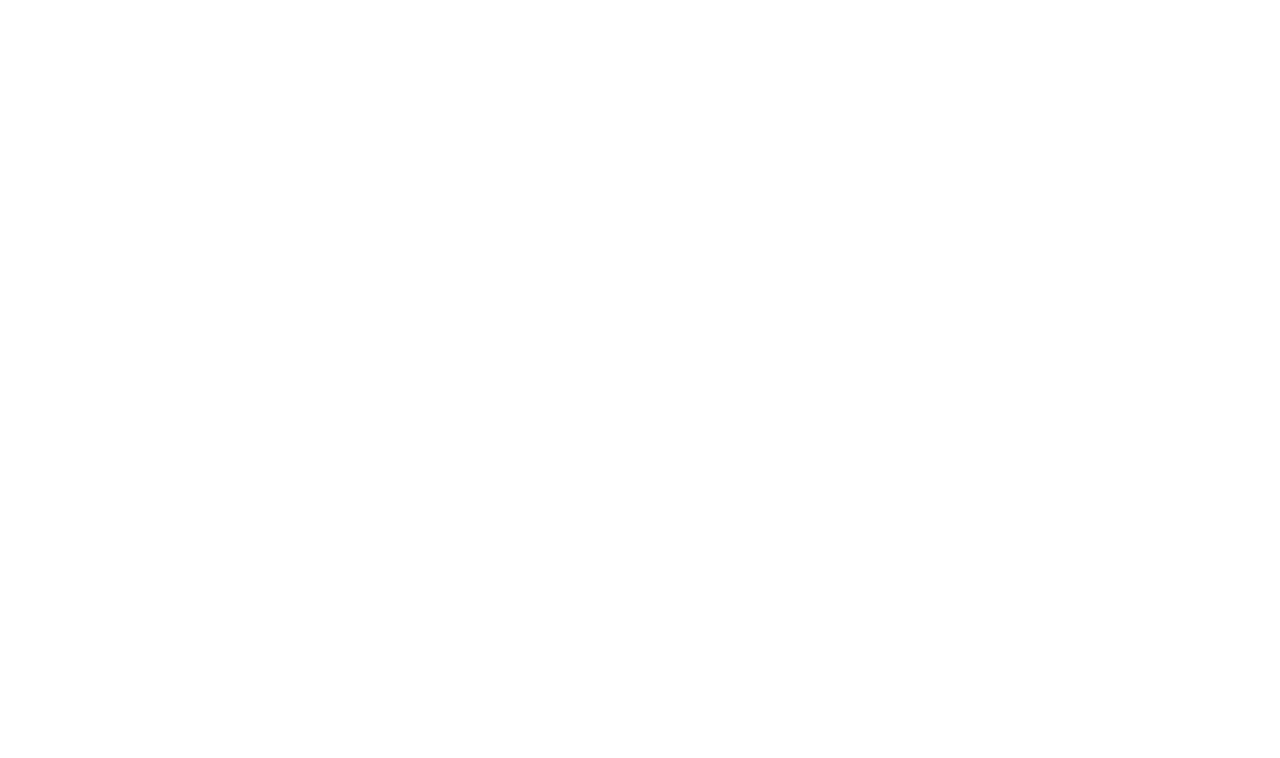
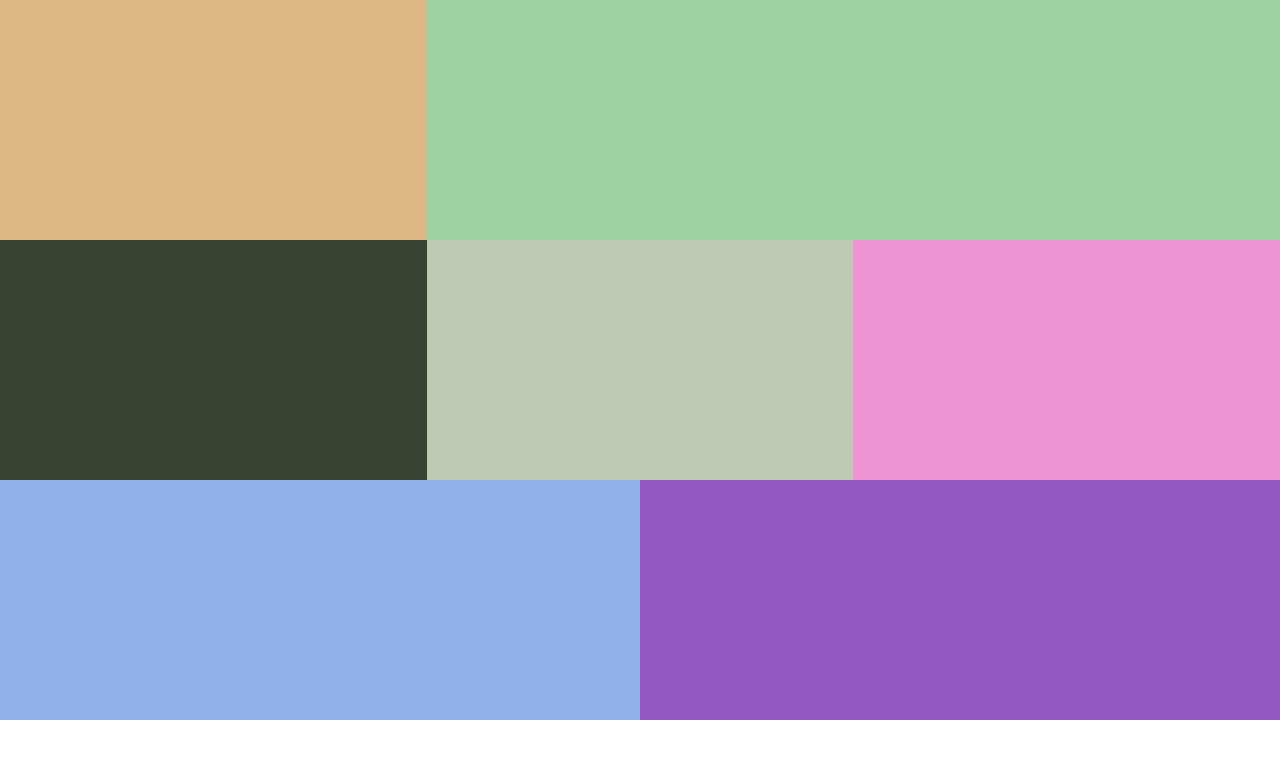
Before and after one commit to Andreardilado/23_septiembre, a plain HTML site: page index.html in a window 1280 px wide. Drawn offline with Linux system fonts and the light colour scheme.

Commit message:
septienbre 23

```diff
--- a/css/app.css
+++ b/css/app.css
@@ -0,0 +1,83 @@
+body {
+    margin: 0px;
+    padding: 0px;
+}
+
+main {
+    margin: 0px;
+    padding: 0px;
+}
+
+/*Contenedor 1*/
+.container1 {
+    width: 100%;
+    display: flex;
+    background-color: rgb(0, 0, 0);
+}
+
+/*Columna 1*/
+.container1 .col1 {
+    width: 33.33%;
+    height: 30vh;
+    background-color: burlywood;
+}
+
+/*columna2*/
+
+.container1 .col2 {
+    width: 66.66%;
+    height: 30vh;
+    background-color: rgb(158, 211, 163);
+}
+/*contenedor 2 y fila 1*/
+
+.container2 .row {
+    display: flex;
+    background-color: rgb(0, 0, 0);
+
+}
+
+/*columna3*/
+
+.container2 .row .col3
+{
+    width: 33.33%;
+    height: 30vh;
+    background-color: rgb(58, 66, 50);
+}
+/*columna4*/
+.container2 .row .col4
+{
+    width: 33.33%;
+    height: 30vh;
+    background-color: rgb(191, 202, 179);
+}
+
+/*columna5*/
+.container2 .row .col5
+{
+    width: 33.33%;
+    height: 30vh;
+    background-color: rgb(238, 150, 212);
+}
+/*contenedor 2 y fila 2*/
+
+.container3 .row {
+    display: flex;
+    background-color: rgb(0, 0, 0);
+
+}
+/*columna6*/
+.container3 .row .col6
+{
+    width: 50%;
+    height: 30vh;
+    background-color: rgb(145, 176, 233);
+}
+/*columna7*/
+.container3 .row .col7
+{
+    width: 50%;
+    height: 30vh;
+    background-color: rgb(147, 88, 196);
+}
--- a/index.html
+++ b/index.html
@@ -1,12 +1,40 @@
 <!DOCTYPE html>
-<html lang="en">
+<html lang="es">
+
 <head>
     <meta charset="UTF-8">
     <meta http-equiv="X-UA-Compatible" content="IE=edge">
     <meta name="viewport" content="width=device-width, initial-scale=1.0">
-    <title>Document</title>
+    <title>Divisiones</title>
+    <link rel="stylesheet" href="./css/app.css">
 </head>
+
 <body>
+    <header>
 
+    </header>
+    <main>
+        <div class="container1">
+            <div class="col1"></div>
+            <div class="col2"></div>
+        </div>
+        <div class="container2">
+            <div class="row">
+                <div class="col3"></div>
+                <div class="col4"></div>
+                <div class="col5"></div>
+            </div>
+            <div class="container3">
+                <div class="row">
+                    <div class="col6"></div>
+                    <div class="col7"></div>
+                </div>
+            </div>
+        </div>
+    </main>
+    <footer>
+
+    </footer>
 </body>
+
 </html>
```
